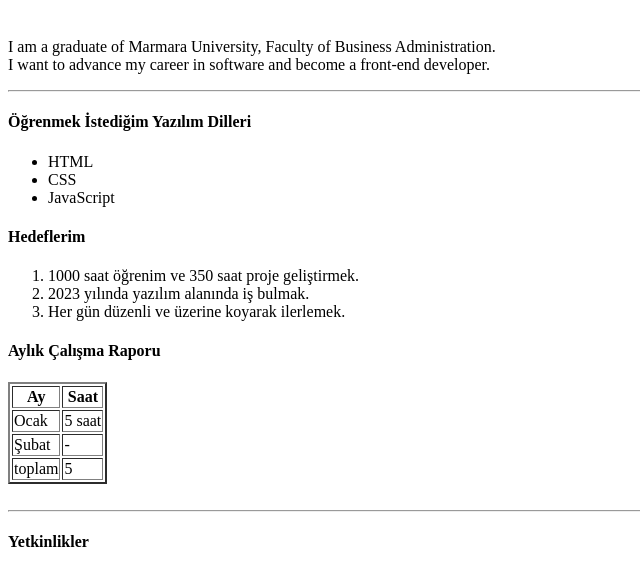
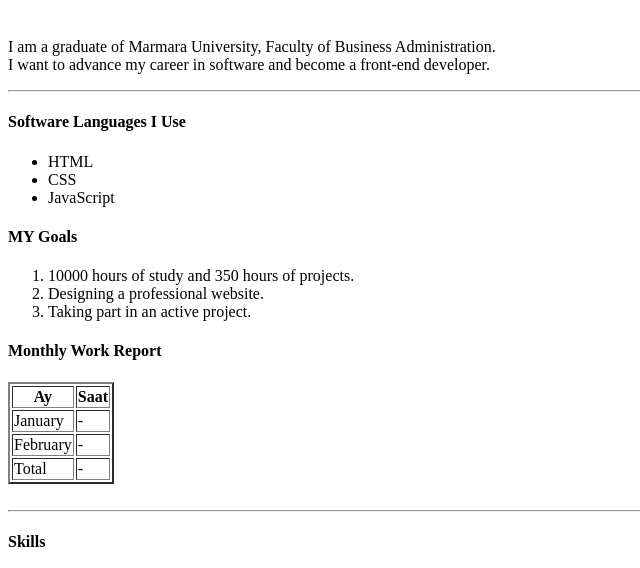
Before and after one commit to akchadush/ego, a plain HTML site: page index.html in a window 1280 px wide. Shown: the part 232-800 px from the top of the page, without its empty margins (0-640 px from the left). Drawn offline with Linux system fonts and the light colour scheme.

Commit message:
Update index.html

```diff
--- a/index.html
+++ b/index.html
@@ -12,7 +12,7 @@
             <td><img src="images/egemen2.jpg" alt="Rastgele fotom" width="200"></td>
             <td>
                 <h1>Egemen Tahtalı</h1>
-                <p><em>The first<strong><a href="file:///C:/Users/EGEMEN/Desktop/web%20tasarım/deneme.html">website.</a></strong>I designed.</em></p>
+                <p><em>The first <strong><a href="file:///C:/Users/EGEMEN/Desktop/web%20tasarım/deneme.html">website.</a></strong>I designed.</em></p>
             </td>
         </tr>
 
@@ -26,7 +26,7 @@
 
     <hr>
 
-    <h4>Öğrenmek İstediğim Yazılım Dilleri</h4>
+    <h4>Software Languages I Use</h4>
     <ul>
         <li>HTML</li>
         <li>CSS</li>
@@ -35,17 +35,17 @@
 
 
 
-    <h4>Hedeflerim</h4>
+    <h4>MY Goals</h4>
     <ol>
-        <li>1000 saat öğrenim ve 350 saat proje geliştirmek.</li>
-        <li>2023 yılında yazılım alanında iş bulmak.</li>
-        <li>Her gün düzenli ve üzerine koyarak ilerlemek.</li>
+        <li>10000 hours of study and 350 hours of projects.</li>
+        <li>Designing a professional website.</li>
+        <li>Taking part in an active project.</li>
     </ol>
 
 
 
 
-    <h4>Aylık Çalışma Raporu</h4>
+    <h4>Monthly Work Report</h4>
     <table border="2px">
 
         <thead>
@@ -56,18 +56,18 @@
         </thead>
         <tbody>
             <tr>
-                <td>Ocak</td>
-                <td>5 saat</td>
+                <td>January</td>
+                <td>-</td>
             </tr>
             <tr>
-                <td>Şubat</td>
+                <td>February</td>
                 <td>-</td>
             </tr>
         </tbody>
         <tfoot>
             <tr>
-                <td>toplam</td>
-                <td>5</td>
+                <td>Total</td>
+                <td>-</td>
             </tr>
         </tfoot>
 
@@ -75,7 +75,7 @@
 
     <br>
 <hr>
-    <h4>Yetkinlikler</h4>
+    <h4>Skills</h4>
     <table  >
         <tr>
             <td>HTML5</td>
@@ -107,8 +107,8 @@
     </table>
 <hr>
 <br>
-<a href="linkler.html" target="_blank">Kaynaklar</a> <br>
-    <a href="iletisim.html" target="_blank">İletişim</a>
+<a href="linkler.html" target="_blank">Reference </a> <br>
+    <a href="iletisim.html" target="_blank">Contact</a>
 
 </body>
 
```
